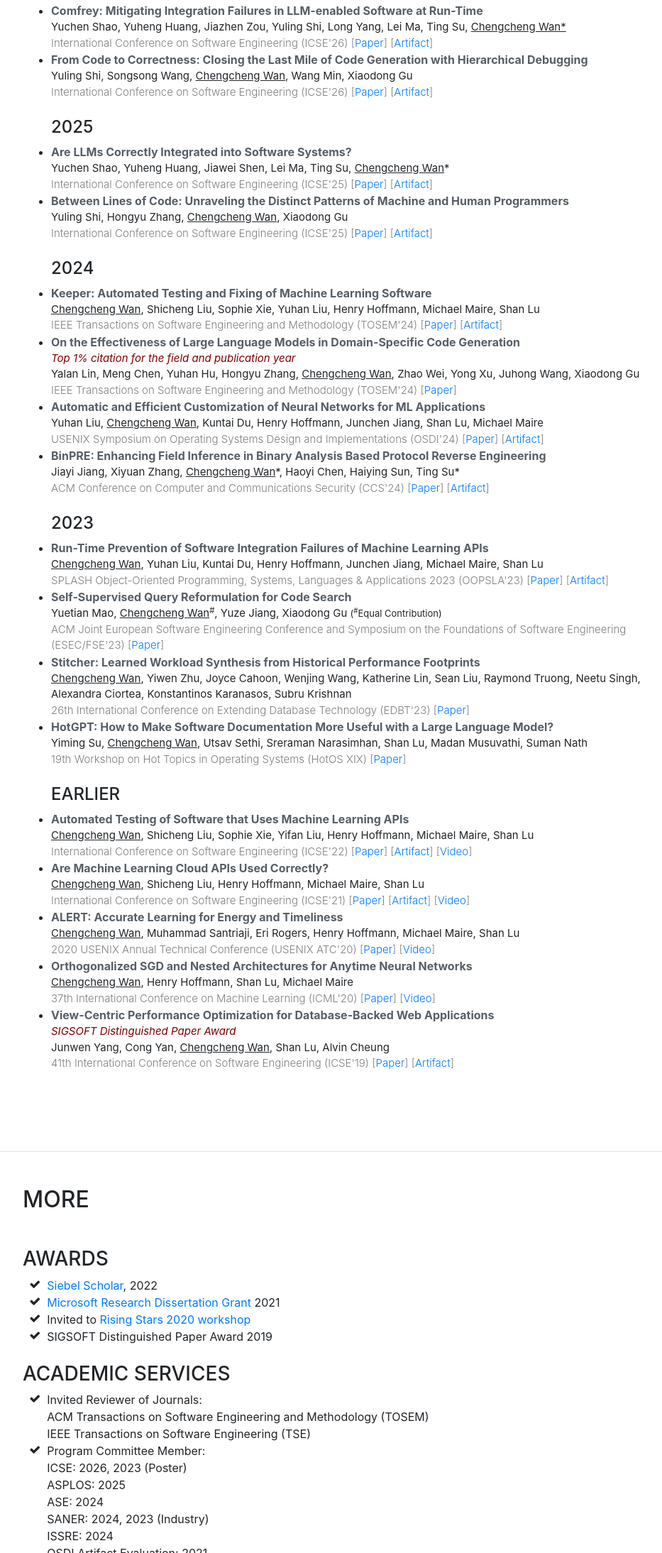
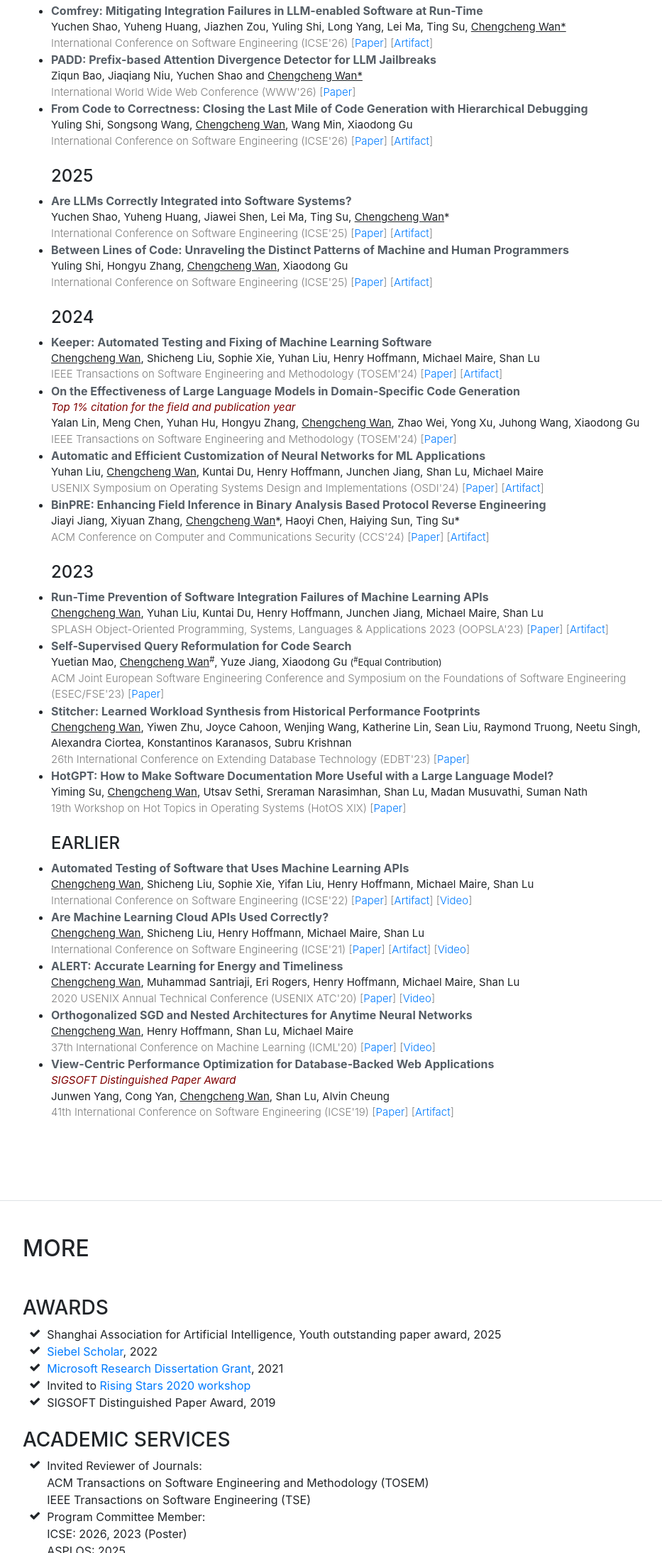
Before and after one commit to ChengCheng-Wan/chengcheng-wan.github.io, a website with bundled scripts: page index.html in a window 1280 px wide. Shown: the part 2013-4201 px from the top of the page at 71% size, without its empty margins (288-1221 px from the left). Built offline with nearby package versions, Linux system fonts and the light colour scheme.

Commit message:
add paper

```diff
--- a/index.html
+++ b/index.html
@@ -171,6 +171,11 @@
                   <div class="pub_type">International Conference on Software Engineering (ICSE'26) [<a href="paper/26-ICSE-Comfrey.pdf">Paper</a>] [<a href="https://github.com/ycshao12/Comfrey_2026">Artifact</a>] </div>
                 </li>
                 <li>
+                  <div class="pub_title">PADD: Prefix-based Attention Divergence Detector for LLM Jailbreaks</div>
+                  <div class="pub_authors">Ziqun Bao, Jiaqiang Niu, Yuchen Shao and <u>Chengcheng Wan*</u></div>
+                  <div class="pub_type">International World Wide Web Conference (WWW'26) [<a href="paper/26-WWW-PADD.pdf">Paper</a>]</div>
+                </li>
+                <li>
                   <div class="pub_title">From Code to Correctness: Closing the Last Mile of Code Generation with Hierarchical Debugging</div>
                   <div class="pub_authors">Yuling Shi, Songsong Wang, <u>Chengcheng Wan</u>, Wang Min, Xiaodong Gu</div>
                   <div class="pub_type">International Conference on Software Engineering (ICSE'26) [<a href="https://arxiv.org/abs/2410.01215">Paper</a>] [<a href="https://github.com/YerbaPage/MGDebugger">Artifact</a>]</div>
@@ -283,11 +288,16 @@
           <ul class="fa-ul mb-4">
             <li>
               <i class="fa-li fa fa-check"></i>
+              Shanghai Association for Artificial Intelligence, Youth outstanding paper award</a>, 2025</li>
+            <li>
+
+            <li>
+              <i class="fa-li fa fa-check"></i>
               <a href="https://www.siebelscholars.com/scholar-profile/2073/">Siebel Scholar</a>, 2022</li>
             <li>
             <li>
               <i class="fa-li fa fa-check"></i>
-              <a href="https://www.microsoft.com/en-us/research/academic-program/dissertation-grant/?OCID=msr_program_dissgrant_tw#!grant-recipients">Microsoft Research Dissertation Grant</a> 2021</li>
+              <a href="https://www.microsoft.com/en-us/research/academic-program/dissertation-grant/?OCID=msr_program_dissgrant_tw#!grant-recipients">Microsoft Research Dissertation Grant</a>, 2021</li>
             <!-- <li>
               <i class="fa-li fa fa-check"></i>
               University Unrestricted (UU) Fellowship 2020</li> -->
@@ -296,7 +306,7 @@
               Invited to <a href="https://eecs.berkeley.edu/rising-stars-2020">Rising Stars 2020 workshop</a></li>
             <li>
               <i class="fa-li fa fa-check"></i>
-              SIGSOFT Distinguished Paper Award 2019</a></li>
+              SIGSOFT Distinguished Paper Award, 2019</a></li>
           </ul>
 
 
```
Also changed, not shown: pages/publications.html (+4 -2 lines), 1 other file.
